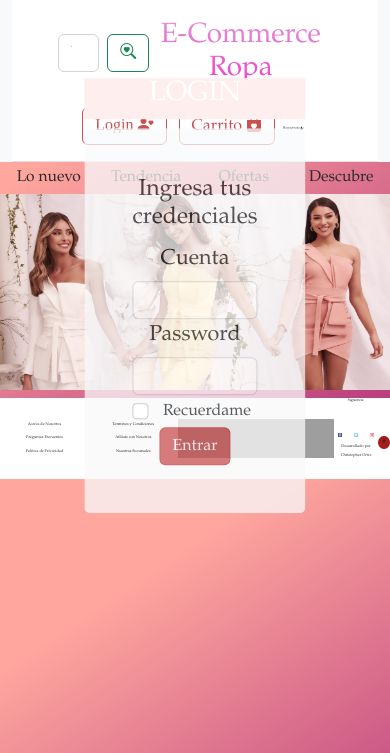
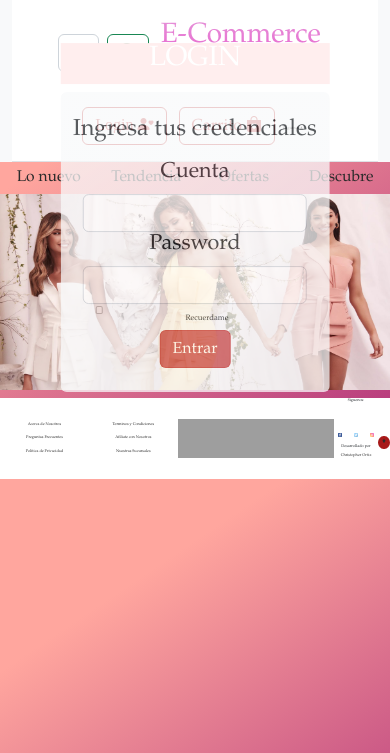
Before and after one commit to superchangoman2/tienda-ropa-Christopher-Ortiz, a PHP site: page /login.html in a window 390 px wide. Shown: the top 753 px of the page. Run offline with PHP 8.4, Linux system fonts and the light colour scheme; some libraries are stand-ins or nearby versions; grey boxes are pictures that could not be loaded.

Commit message:
Update responsive form

```diff
--- a/login.html
+++ b/login.html
@@ -44,26 +44,29 @@
         <main>
             <div class="container-about-us mb-2 fade-in-imagen">
                 <img src="img/fondo-aboutus.JPG" alt="Snow" style="width:100%;">
-                <div class="centered-about-us">
+                <div class="container centered-about-us w-75">
                     <div class="separador-fondo">
                         <h1>LOGIN</h1>
                     </div>
-                    <form class="bg-light p-5 bg-gradient opacity-75 rounded">
-
+                    <form class="bg-light bg-gradient opacity-75 rounded w-auto">
+                        <fieldset class="py-4">
                             <h2 class="h3 mb-3 text-dark">Ingresa tus credenciales</h2>
-                        <div class="mb-1">
+                            <div class="col-10">
                                 <label for="cuenta" class="form-label text-dark h4">Cuenta</label>
                                 <input type="text" class="form-control" id="cuenta" aria-describedby="cuenta-help">
                             </div>
-                        <div class="mb-1">
+                            <div class="col-10">
                                 <label for="password" class="form-label text-dark h4">Password</label>
                                 <input type="password" class="form-control" id="password">
                             </div>
-                        <div class="mb-1 form-check">
+                            <div class="col-10 form-check">
                                 <input type="checkbox" class="form-check-input" id="acepto">
                                 <label class="form-check-label text-dark" for="acepto">Recuerdame</label>
                             </div>
+                            <div class="col-10">
                                 <button type="submit" class="btn btn-primary">Entrar</button>
+                            </div>
+                        </fieldset>
                     </form>
                 </div>
             </div>
@@ -83,12 +86,16 @@
             </ul>
             <iframe src="https://www.google.com/maps/embed?pb=!1m18!1m12!1m3!1d3036.9589583960083!2d116.56818621618704!3d40.43190767936331!2m3!1f0!2f0!3f0!3m2!1i1024!2i768!4f13.1!3m3!1m2!1s0x35f121d7687f2ccf%3A0xd040259b950522df!2sMuralla%20China!5e0!3m2!1ses-419!2smx!4v1657843575360!5m2!1ses-419!2smx"  style="border:0;" allowfullscreen="" loading="lazy" referrerpolicy="no-referrer-when-downgrade"></iframe>
             <div id="redes">
+
+                <div>
                     <p>Siguenos:</p>
+                </div>
+                <div>
                     <a href="https://www.facebook.com"><img src="img/facebook.ico" alt="Facebook"></a>
                     <a href="https://www.twitter.com"><img src="img/twitter.ico" alt="Twitter"></a>
                     <a href="https://www.instagram.com"><img src="img/instagram.ico" alt="Instagram"></a>
-
                     <p>Desarrollado por <a href="#">Christopher Ortiz</a></p>
+                </div>
             </div>
             <div class="ir-inicio">
                 <a id="flecha-inicio" href="#cabecera">🡅</a>
--- a/scss/layout/_grid.scss
+++ b/scss/layout/_grid.scss
@@ -6,6 +6,10 @@
 
     .texto-sobrepuesto{
         font-size: 14px;
+    }
+    .centered-about-us{
+        top: 10%;
+        // @include tamanios-responsive(80vw, 10vw);
     }
 }
 
@@ -17,6 +21,11 @@
     .texto-sobrepuesto{
         font-size: 16px;
     }
+    .centered-about-us{
+        top: 10%;
+        // @include tamanios-responsive(80vw, 10vw);
+    }
+
 }
 
 
@@ -26,6 +35,10 @@
     }
     .texto-sobrepuesto{
         font-size: 20px;
+    }
+    .centered-about-us{
+        top: 10%;
+        // @include tamanios-responsive(80vw, 10vw);
     }
 }
 
@@ -37,6 +50,8 @@
     .texto-sobrepuesto{
         font-size: 20px;
     }
+
+
 }
 
 @media (min-width: 1024px) and (max-width: 1199px) {
```
Also changed, not shown: scss/layout/_footer.scss (+0 -11 lines), css/estilos.css, img/dress.ico, img/facebook.ico, img/instagram.ico, img/twitter.ico, 1 other file. Lines whose indentation alone changed are shown as unchanged.
